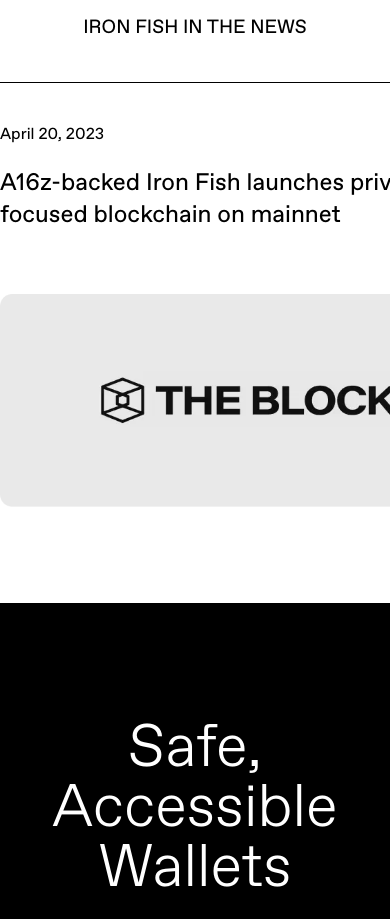
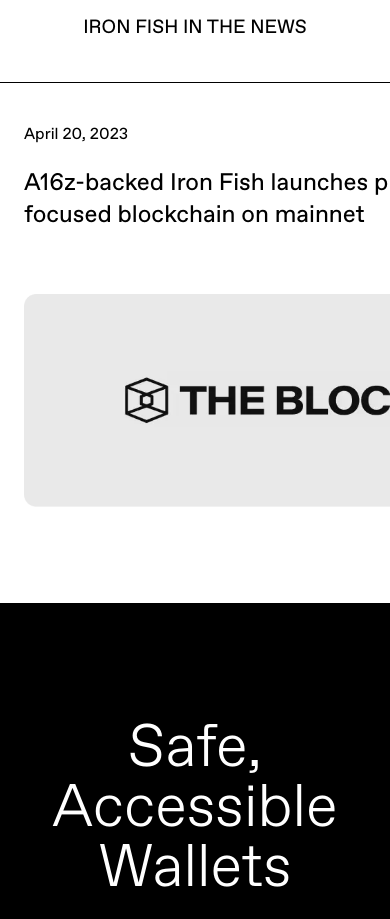
Before and after one commit to heyrapto/iron-fish, a Next.js app: page / in a window 390 px wide. Shown: the part 1540-2459 px from the top of the page. Built offline with nearby package versions, Linux system fonts and the light colour scheme.

Commit message:
Update news.tsx

```diff
--- a/app/components/sections/news.tsx
+++ b/app/components/sections/news.tsx
@@ -24,7 +24,7 @@
             <h1 className="uppercase text-[1.2rem]">Iron Fish in the news</h1>
             <span className="w-full bg-black h-[0.5px] my-10" />
 
-            <div className="flex flex-row gap-10 md:overflow-x-hidden overflow-x-auto md:w-full w-screen">
+            <div className="flex flex-row gap-10 md:overflow-x-hidden overflow-x-auto md:w-full w-screen md:px-0 px-6">
                 {newsReports.map((n, i) => (
                     <NewsCard key={i} date={n.date} headline={n.headline} image={n.image} />
                 ))}
```
